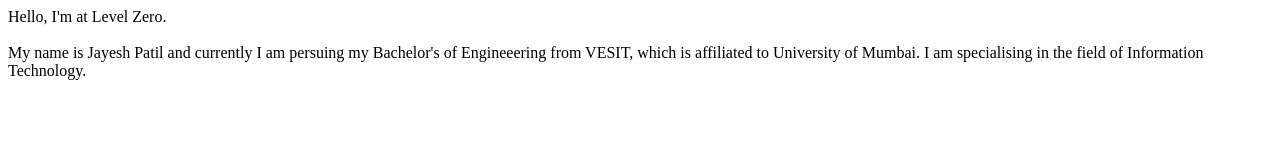
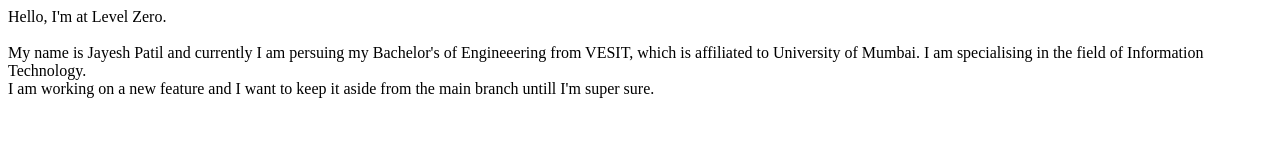
Before and after one commit to jayeshx10/jayesh_levelZero, a plain HTML site: page index.html in a window 1280 px wide. Drawn offline with Linux system fonts and the light colour scheme.

Commit message:
updated index.html (new branch)

```diff
--- a/index.html
+++ b/index.html
@@ -11,5 +11,8 @@
     <br>
     <br>
     My name is Jayesh Patil and currently I am persuing my Bachelor's of Engineeering from VESIT, which is affiliated to University of Mumbai. I am specialising in the field of Information Technology.
+
+    <br>
+    I am working on a new feature and I want to keep it aside from the main branch untill I'm super sure.
 </body>
 </html>
```
